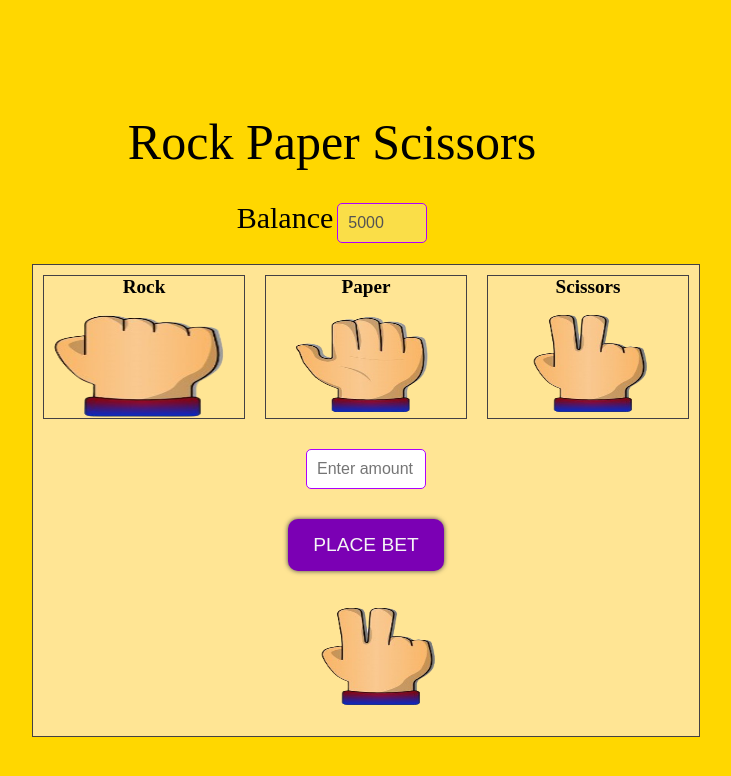
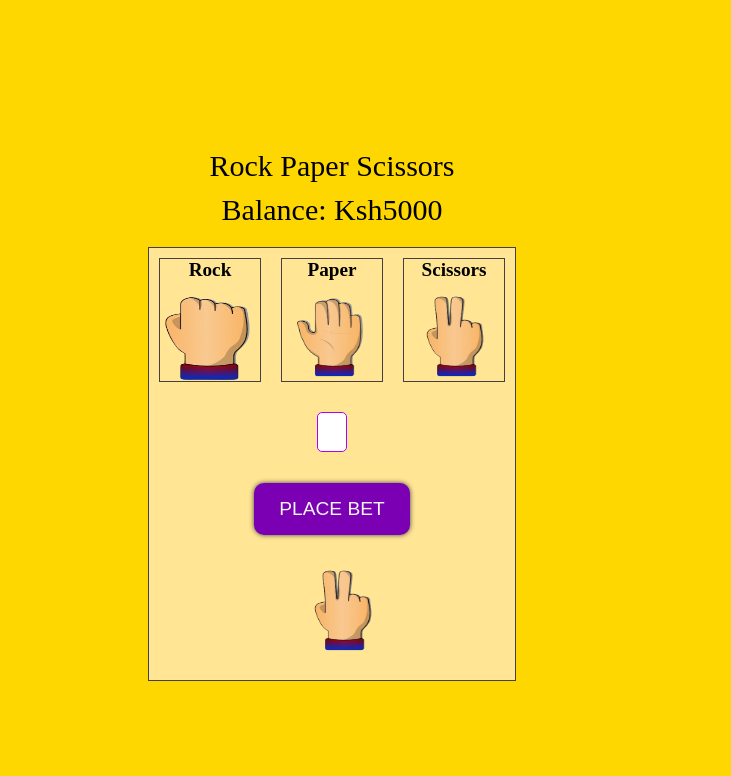
Before and after one commit to janyta675/rockpaperscisors.github.io, a plain HTML site: page index.html in a window 1280 px wide. Shown: the whole page, without its empty margins (308-1039 px from the left). Drawn offline with Linux system fonts and the light colour scheme.

Commit message:
added javascript

```diff
--- a/Assets/css/responsive.css
+++ b/Assets/css/responsive.css
@@ -10,17 +10,16 @@
         max-width: 200px;
     }
     input[type="number"] {
-
         padding: 10px;
         font-size: 1em;
         border: 1px solid #ae00ff;
         border-radius: 5px;
         margin-bottom: 1px;
-        width: 15%;
+        width: 60%;
         max-width: 200px;
     }
     .image {
-        width: auto;
+        width: 100px;
     }
     .column {
         display: flex;
@@ -38,7 +37,7 @@
         border: 1px solid #ae00ff;
         border-radius: 5px;
         /* margin-bottom: 10px; */
-        width: 60%;
+        width: auto;
         max-width: 200px;
     }
     input[type="number"] {
@@ -48,11 +47,11 @@
         border: 1px solid #ae00ff;
         border-radius: 5px;
         margin-bottom: 1px;
-        width: 15%;
+        width: 60%;
         max-width: 200px;
     }
     .image {
-        width: 150px;
+        width: 100px;
     }
     .column {
         display: flex;
@@ -69,7 +68,7 @@
         border: 1px solid #ae00ff;
         border-radius: 5px;
         /* margin-bottom: 10px; */
-        width: 60%;
+        width: 60;
         max-width: 200px;
     }
     input[type="number"] {
@@ -83,7 +82,7 @@
         max-width: 200px;
     }
     .image {
-        width: 150px;
+        width: 100px;
     }
     .column {
         display: flex;
@@ -95,7 +94,7 @@
 }
 @media (min-width: 768px) {
     .image {
-        width: 50%;
+        width: 100px;
     }
     .column {
         display: flex;
@@ -108,7 +107,7 @@
 
 @media (min-width: 1024px) {
     .image {
-        width: 200px;
+        width: 100px;
     }
     .column {
         display: flex;
--- a/Assets/css/style.css
+++ b/Assets/css/style.css
@@ -62,8 +62,8 @@ body, html {
 }
 
 .image {
-    width: 50%;
-    height: 110px;
+    width: 100px;
+    height: 90px;
     cursor: pointer;
 }
 
@@ -94,7 +94,7 @@ input[type="number"] {
     border: 1px solid #ae00ff;
     border-radius: 5px;
     margin-bottom: 1px;
-    width: 15%;
+    width: 60%;
     max-width: 200px;
 }
 
@@ -131,11 +131,15 @@ label{
     font-size: 30px;
     font-weight: 400;
 }
+.balance{
+    font-size: 30px;
+    font-weight: 400;
+}
 h1{
-    font-size: 50px;
+    font-size: 30px;
     font-weight: 400;
-    padding-top: 50px;
-    padding-bottom: 30px;
+    padding-top: 30px;
+    padding-bottom: 10px;
 }
 .errors{
     color:red;
--- a/index.html
+++ b/index.html
@@ -11,27 +11,27 @@
     <div class="Container">
         <div class="topdetails">
             <h1>Rock Paper Scissors</h1>
-            <label for="balance">Balance</label>
-            <input id="balance" type='number' disabled value="5000">
+            <p class="balance">Balance: Ksh5000</p>
+
         </div>
         <div class="items-container">
             <div class="row">
                 <div class="column">
                     <p class="text">Rock</p>
-                    <img class="image" id="rock" src="./Assets/img/rock.png" alt="rock" />
+                    <img class="image rock" id="rock" src="./Assets/img/rock.png" alt="rock" />
                 </div>
                 <div class="column">
                     <p class="text">Paper</p>
-                    <img class="image" id="paper" src="./Assets/img/paper.png" alt="paper" />
+                    <img class="image paper" id="paper" src="./Assets/img/paper.png" alt="paper" />
                 </div>
                 <div class="column">
                     <p class="text">Scissors</p>
-                    <img class="image" id="scissors" src='./Assets/img/scissor.png' alt="scissors" />
+                    <img class="image scissors" id="scissors" src='./Assets/img/scissor.png' alt="scissors" />
                 </div>
             </div>
             <div class="row">
                 <div class="column2">
-                    <input type="text" placeholder="Enter amount" id="amount">
+                    <input type="number" placeholder="Enter amount" id="amount">
                     <p class="selectionerrors errors"></p>
                 </div>
             </div>
@@ -46,8 +46,8 @@
                 </div>
                 <div class="column2">
                     <div class="output">
-                        <p class="results output"></p>
-                        <img class="image" src="./Assets/img/scissor.png" alt="result image">
+                        <p class="result output"></p>
+                        <img class="image result-image" src="./Assets/img/scissor.png" alt="result image">
                     </div>
                 </div>
             </div>
```
Also changed, not shown: Assets/Js/script.js (+95 -7 lines).
